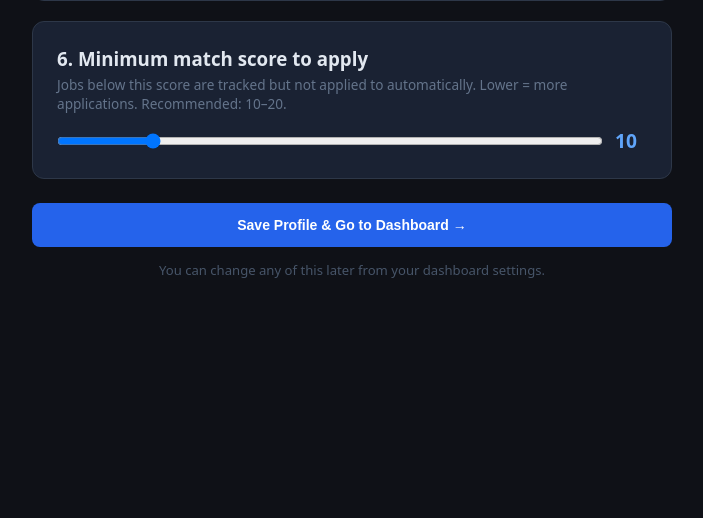
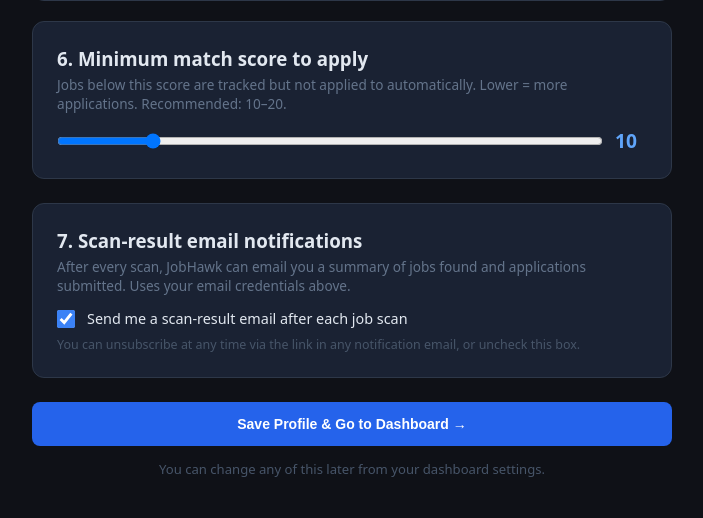
Before and after one commit to vaughnk2026-commits/jobhawk, a Flask app: page /onboard in a window 1280 px wide. Shown: the part 1462-1980 px from the top of the page, without its empty margins (288-991 px from the left). Before the commit the page ends 1740 px from the top, so only its background shows below. Run offline with Flask 3, Linux system fonts and the light colour scheme; a user stored in the database is signed in.

Commit message:
Email notifications: send scan digest after every scan (not just when auto-applied). Opt-out link in every email. Notification toggle in settings.

```diff
--- a/app.py
+++ b/app.py
@@ -10,6 +10,8 @@ import re
 import threading
 from pathlib import Path
 
+import hashlib
+import hmac
 from dotenv import load_dotenv
 from flask import (
     Flask, Response, jsonify, redirect, render_template,
@@ -149,16 +151,24 @@ def _process_user(uid, raw_jobs):
                 applied.append(j)
                 apply_cap -= 1
 
-    if applied and user.get("notify_email"):
-        # Try platform email first, fall back to user's own SMTP credentials
-        p_email = os.environ.get("EMAIL_FROM", "")
-        p_pass  = os.environ.get("EMAIL_PASSWORD", "")
-        if not p_email or not p_pass:
-            p_email = profile.get("email_from", "")
-            p_pass  = profile.get("email_password", "")
-        if p_email and p_pass:
-            mailer.notify_user_digest(user, profile, applied, p_email, p_pass)
+    # Send scan-results email whenever jobs were found (even if 0 auto-applied)
+    # Uses user's own email credentials; falls back to platform env vars
+    scored_jobs = [j for j in enriched if j.get("match_score", 0) >= min_score]
+    if scored_jobs and user.get("notify_email", 1):
+        host = os.environ.get("RENDER_EXTERNAL_URL", "https://jobhawk-sbp1.onrender.com").rstrip("/")
+        opt_out = f"{host}/notifications/off?uid={uid}&token={_notify_token(uid)}"
+        mailer.notify_scan_results(user, profile, scored_jobs, applied, opt_out)
 
+
+# ── Notification helpers ─────────────────────────────────────────────────────
+
+def _notify_token(uid: int) -> str:
+    """HMAC token for unsubscribe links — uses SECRET_KEY so it can't be forged."""
+    return hmac.new(
+        app.secret_key.encode(),
+        str(uid).encode(),
+        hashlib.sha256,
+    ).hexdigest()[:24]
 
 # ── Keep-alive (prevents Render free tier from spinning down) ─────────────────
 
@@ -175,6 +185,33 @@ def _keep_alive():
 @app.route("/ping")
 def ping():
     return "ok", 200
+
+@app.route("/notifications/off")
+def notifications_off():
+    uid   = request.args.get("uid", type=int)
+    token = request.args.get("token", "")
+    if not uid or not token:
+        return "Invalid link.", 400
+    try:
+        expected = _notify_token(uid)
+    except Exception:
+        return "Invalid link.", 400
+    if not hmac.compare_digest(token, expected):
+        return "Invalid or expired link.", 400
+    models.user_update_notify(uid, 0)
+    return (
+        "<html><body style='font-family:sans-serif;max-width:480px;margin:60px auto;text-align:center'>"
+        "<h2>✅ Unsubscribed</h2>"
+        "<p>You've been unsubscribed from JobHawk scan-result emails.</p>"
+        "<p>You can re-enable them any time from your <a href='/dashboard'>dashboard</a>.</p>"
+        "</body></html>"
+    ), 200
+
+@app.route("/notifications/on")
+@login_required
+def notifications_on():
+    models.user_update_notify(current_user.id, 1)
+    return redirect(url_for("dashboard"))
 
 # ── Auth ──────────────────────────────────────────────────────────────────────
 
@@ -232,11 +269,13 @@ def onboard_page():
 def onboard_post():
     def split(s):
         return [x.strip() for x in re.split(r"[,\n]+", s or "") if x.strip()]
-    country  = request.form.get("country", "").strip()
-    province = request.form.get("province", "").strip()
-    city     = request.form.get("city", "").strip()
+    country      = request.form.get("country", "").strip()
+    province     = request.form.get("province", "").strip()
+    city         = request.form.get("city", "").strip()
+    notify_email = 1 if request.form.get("notify_email") else 0
     # Build legacy location string for backward compat with scoring
     location = ", ".join(p for p in [city, province, country] if p)
+    models.user_update_notify(current_user.id, notify_email)
     models.profile_update(current_user.id,
         country       = country,
         province      = province,
--- a/models.py
+++ b/models.py
@@ -170,6 +170,14 @@ def user_all_ids() -> List[int]:
     return [r["id"] for r in rows]
 
 
+def user_update_notify(uid: int, value: int):
+    """Enable (1) or disable (0) scan-result email notifications for a user."""
+    with _lock:
+        with _db() as c:
+            c.execute("UPDATE users SET notify_email=? WHERE id=?", (value, uid))
+            c.commit()
+
+
 # ── Profiles ──────────────────────────────────────────────────────────────────
 
 def profile_get(uid: int) -> Dict:
--- a/templates/onboard.html
+++ b/templates/onboard.html
@@ -139,6 +139,24 @@
         </div>
       </div>
 
+      <!-- Email notifications opt-out -->
+      <div class="card" style="margin-bottom:24px">
+        <h3 style="font-weight:700;margin-bottom:4px">7. Scan-result email notifications</h3>
+        <p style="color:#64748b;font-size:.85rem;margin-bottom:14px">
+          After every scan, JobHawk can email you a summary of jobs found and applications submitted.
+          Uses your email credentials above.
+        </p>
+        <label style="display:flex;align-items:center;gap:12px;cursor:pointer">
+          <input type="checkbox" name="notify_email" value="1"
+            {% if profile.get('notify_email', 1) != 0 %}checked{% endif %}
+            style="width:18px;height:18px;accent-color:#3b82f6">
+          <span style="font-size:.9rem">Send me a scan-result email after each job scan</span>
+        </label>
+        <p style="color:#475569;font-size:.78rem;margin-top:8px">
+          You can unsubscribe at any time via the link in any notification email, or uncheck this box.
+        </p>
+      </div>
+
       <button type="submit" class="btn btn-primary" style="width:100%;justify-content:center;padding:14px">
         Save Profile &amp; Go to Dashboard →
       </button>
```
Also changed, not shown: mailer.py (+85 -15 lines).
